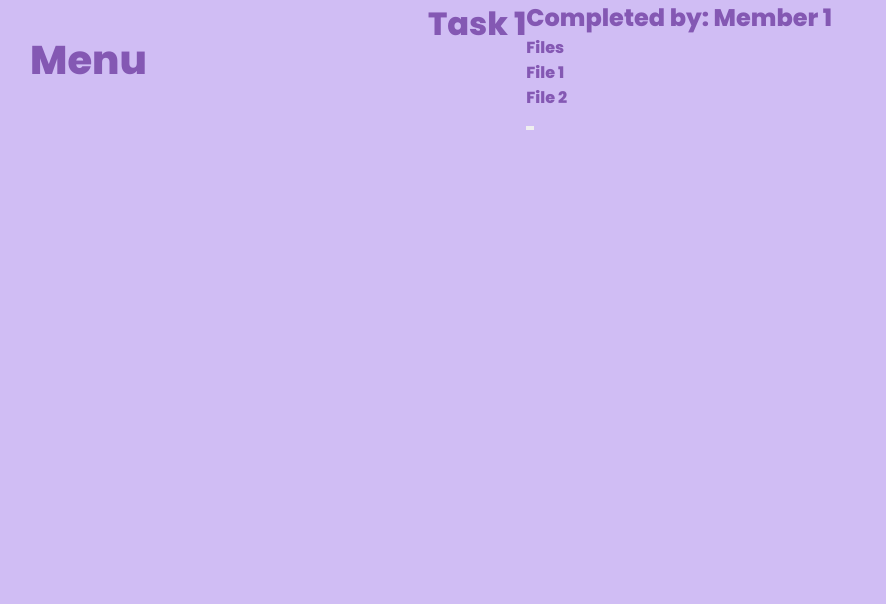
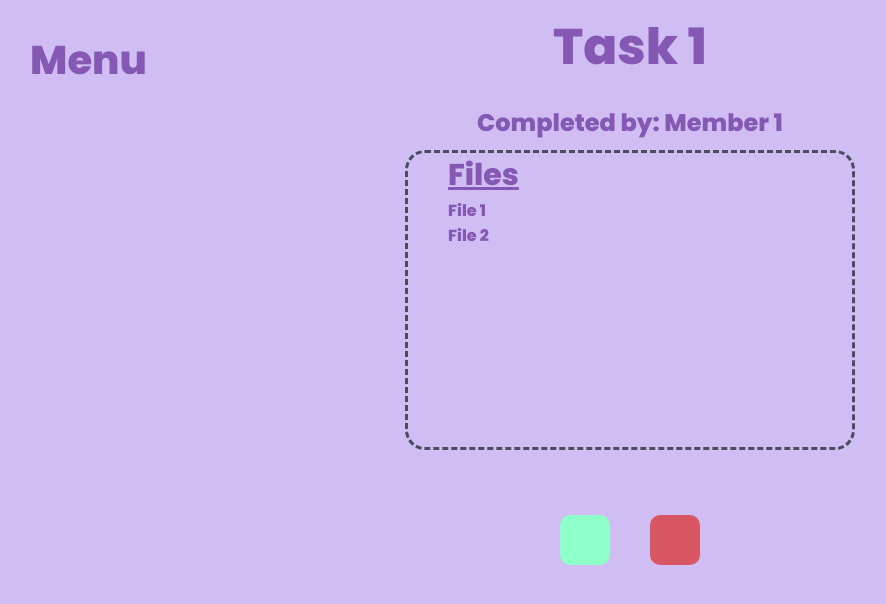
Before and after one commit to jxliahx/Software-Project, a React (Create React App) app in the folder frontend/: page /taskApproval in a window 1280 px wide. Shown: the top 604 px of the page, without its empty margins (10-896 px from the left). Built offline with nearby package versions, Linux system fonts and the light colour scheme.

Commit message:
task.js backend

```diff
--- /dev/null
+++ b/frontend/src/task.css
@@ -0,0 +1,78 @@
+.id-task {
+    display: flex;
+}
+
+.dates-task {
+    width: 300px;
+    height: 150px;
+    margin-left: 100px;
+    color: #8458b3;
+    font-size: 25px;
+}
+
+.instructions-task {
+    width: 400px;
+    height: 300px;
+    margin-left: 300px;
+}
+
+.h2-task {
+    text-align: center;
+    color: #8458b3;
+    font-size: 30px;
+}
+
+.i-task {
+    height: 400px;
+    border: dashed;
+    border-radius: 20px;
+    border-color: #494d5f;
+}
+
+.fileUpload-task {
+    margin-left: 800px;
+    margin-top: -150px;
+    height: 300px;
+    width: 300px;
+}
+
+.h3-task {
+    text-align: center;
+    color: #8458b3;
+    font-size: 30px;
+}
+
+.approve-task {
+    position: absolute;
+    border: none;
+    border-radius: 20px;
+    background-color: #494d5f;
+    color: #a0d2eb;
+    height: 50px;
+    width: 300px;
+    font-size: 20px;
+    font-family: "Poppins", extrabold;
+    margin-top: 20px;
+    cursor: pointer;
+}
+
+.fileContainer-task {
+    margin-top: -25px;
+    width: 300px;
+    height: 200px;
+    border: dashed;
+    border-radius: 20px;
+    border-color: #494d5f;
+    cursor: pointer;
+}
+
+.fileContainer-task p {
+    text-align: center;
+    font-size: 15px;
+    color: #8458b3
+}
+
+.fileContainer-task ul {
+    color: #494d5f;
+    font-size: 15px;
+}
--- a/frontend/src/task.js
+++ b/frontend/src/task.js
@@ -1,5 +1,9 @@
-import React, { useState } from 'react';
+
+import React, { useEffect, useState } from "react";
+import { useHistory } from "react-router-dom";
+import './task.css';
 import { useDropzone } from 'react-dropzone';
+import axios from "axios";
 export default function Task() {
   const [uploadedFiles, setUploadedFiles] = useState([]);
   const { getRootProps, getInputProps } = useDropzone({
@@ -28,10 +32,61 @@ export default function Task() {
     { label: 'Signout', url: '/contact' },
   ];
 
+  const searchParams = new URLSearchParams(window.location.search);
+  const taskID = searchParams.get("taskID");
+  /*const taskName = searchParams.get("taskName");*/
+  const [Description, setDescription] = useState([]);
+  const [DueDate, setDueDate] = useState([]);
+  const [AssignDate, setAssignDate] = useState([]);
+  const [taskName, setTaskName] = useState([]);
+  const [user, setUser] = useState([]);
+
+  useEffect(() => {
+    axios
+      .get(
+        "http://localhost:5000/api/users/detail/" + localStorage.getItem("id")
+      )
+      .then((result) => {
+        setUser(result.data[0]);
+      })
+      .catch((err) => console.log(err));
+  }, [user]);
+  useEffect(() => {
+    axios
+      .get("http://localhost:5000/api/tasks/TaskName/" + taskID)
+      .then((result) => {
+        setTaskName(result.data);
+      })
+      .catch((err) => console.log(err));
+  }, [taskName]);
+  useEffect(() => {
+    axios
+      .get("http://localhost:5000/api/tasks/Description/" + taskID)
+      .then((result) => {
+        setDescription(result.data);
+      })
+      .catch((err) => console.log(err));
+  }, [Description]);
+  useEffect(() => {
+    axios
+      .get("http://localhost:5000/api/tasks/AssignDate/" + taskID)
+      .then((result) => {
+        setAssignDate(result.data);
+      })
+      .catch((err) => console.log(err));
+  }, [AssignDate]);
+  useEffect(() => {
+    axios
+      .get("http://localhost:5000/api/tasks/DueDate/" + taskID)
+      .then((result) => {
+        setDueDate(result.data);
+      })
+      .catch((err) => console.log(err));
+  }, [DueDate]);
 
     return (
-        <div class="Container3">
-        <h1 class="title">Example Project: Task 1</h1>
+        <div class="Container-task">
+        <h1 class="title-task">Example Project: {taskName}</h1>
         <div className="navigation">
       <button onClick={toggleDropdown} className="dropdown-button">
         Menu
@@ -48,21 +103,23 @@ export default function Task() {
         </ul>
       )}
     </div>
-        <div class="id">
-        <div class="instructions">
-            <h2>Instructions</h2>
-            <div class="i">
-            <form></form>
+        <div class="id-task">
+        <div class="instructions-task">
+            <h2 class="h2-task">Instructions</h2>
+            <div class="i-task">
+            <form>
+              {Description}
+            </form>
             </div>
         </div>
-        <div class="dates">
-        <p>Date Assigned: </p>
-        <p>Date Due: </p>
+        <div class="dates-task">
+        <p>Date Assigned: {AssignDate} </p>
+        <p>Date Due: {DueDate} </p>
         </div>
         </div>
-        <div class="fileUpload">
-            <h3>File Upload</h3>
-            <div class="fileContainer" {...getRootProps()}>
+        <div class="fileUpload-task">
+            <h3 class="h3-task">File Upload</h3>
+            <div class="fileContainer-task" {...getRootProps()}>
       <input {...getInputProps()} />
       <p>Drag and drop files here or click to browse.</p>
       <ul>
@@ -71,7 +128,7 @@ export default function Task() {
         ))}
       </ul>
     </div>
-            <button class="approve">Submit for Approval</button>
+            <button class="approve-task">Submit for Approval</button>
         </div>
 
         </div>
--- /dev/null
+++ b/frontend/src/taskApproval.css
@@ -0,0 +1,79 @@
+.Container-ta {
+    margin: 0;
+}
+
+.t1-ta {
+    text-align: center;
+    font-size: 50px;
+    padding-top: 10px;
+    color: #8458b3;
+}
+
+.taskDiv-ta {
+    align-items: center;
+    justify-items: center;
+    margin-left: auto;
+    margin-right: auto;
+    height: 400px;
+    width: 500px;
+
+}
+
+.files-ta {
+    border: dashed;
+    border-radius: 20px;
+    border-color: #494d5f;
+    height: 300px;
+    width: 500px;
+    margin-top: -30px;
+}
+
+.task-ta {
+    text-align: center;
+    padding-top: 20px;
+    padding-bottom: 40px;
+    border: none;
+    border-radius: 20px;
+    color: #8458b3;
+}
+
+.f-ta {
+    font-size: 30px;
+    color: #8458b3;
+    text-decoration: underline;
+}
+
+.files-ta {
+    padding-left: 40px;
+    color: #8458b3;
+    width: 450px;
+}
+
+.yn-ta {
+    width: 200px;
+    display: flex;
+    justify-content: center;
+    align-items: center;
+    margin-left: auto;
+    margin-right: auto;
+    margin-top: 30px;
+}
+
+.yes-ta {
+    height: 50px;
+    width: 50px;
+    display: inline-block;
+    margin-right: 40px;
+    border-radius: 10px;
+    background-color: #8fffc9;
+    border: none;
+    color:#e5eaf5;
+}
+.no-ta {
+    height: 50px;
+    width: 50px;
+    border-radius: 10px;
+    background-color: #d95763;
+    border: none;
+    color:#e5eaf5;
+}
--- a/frontend/src/taskApproval.js
+++ b/frontend/src/taskApproval.js
@@ -1,6 +1,7 @@
 /*import CheckIcon from '@mui/icons-material/Check';*/
 /*import CloseIcon from '@mui/icons-material/Close';*/
 import React, { useState } from 'react';
+import './taskApproval.css';
 export default function TaskApproval(){
 
     const [isDropdownOpen, setIsDropdownOpen] = useState(false);
@@ -25,7 +26,7 @@ export default function TaskApproval(){
 
 
 return (
-    <div class="Container2">
+    <div class="Container-ta">
         <div className="navigation">
       <button onClick={toggleDropdown} className="dropdown-button">
         Menu
@@ -42,18 +43,18 @@ return (
         </ul>
       )}
     </div>
-        <h1 class="t1">Task 1</h1>
+        <h1 class="t1-ta">Task 1</h1>
         <form>
-            <div class="taskDiv">
-                <h2 class="task">Completed by: Member 1</h2>
-                <div class="files">
-                <p class="f">Files</p>
+            <div class="taskDiv-ta">
+                <h2 class="task-ta">Completed by: Member 1</h2>
+                <div class="files-ta">
+                <p class="f-ta">Files</p>
                 <p>File 1</p>
                 <p>File 2</p>
                 </div>
             </div>
-            <div class="yn">
-            <button class="yes"></button><button class="no"></button>
+            <div class="yn-ta">
+            <button class="yes-ta"></button><button class="no-ta"></button>
             </div>
         </form>
     </div>
```
